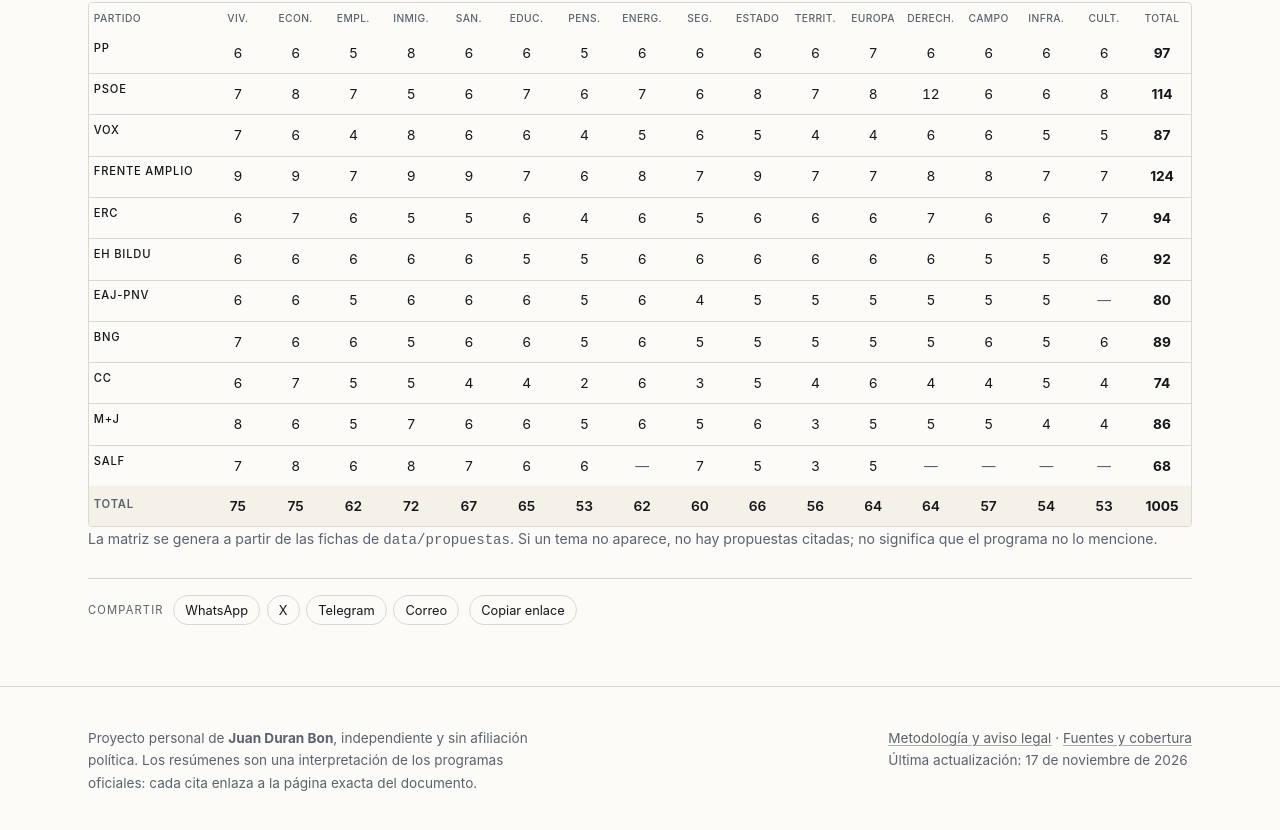
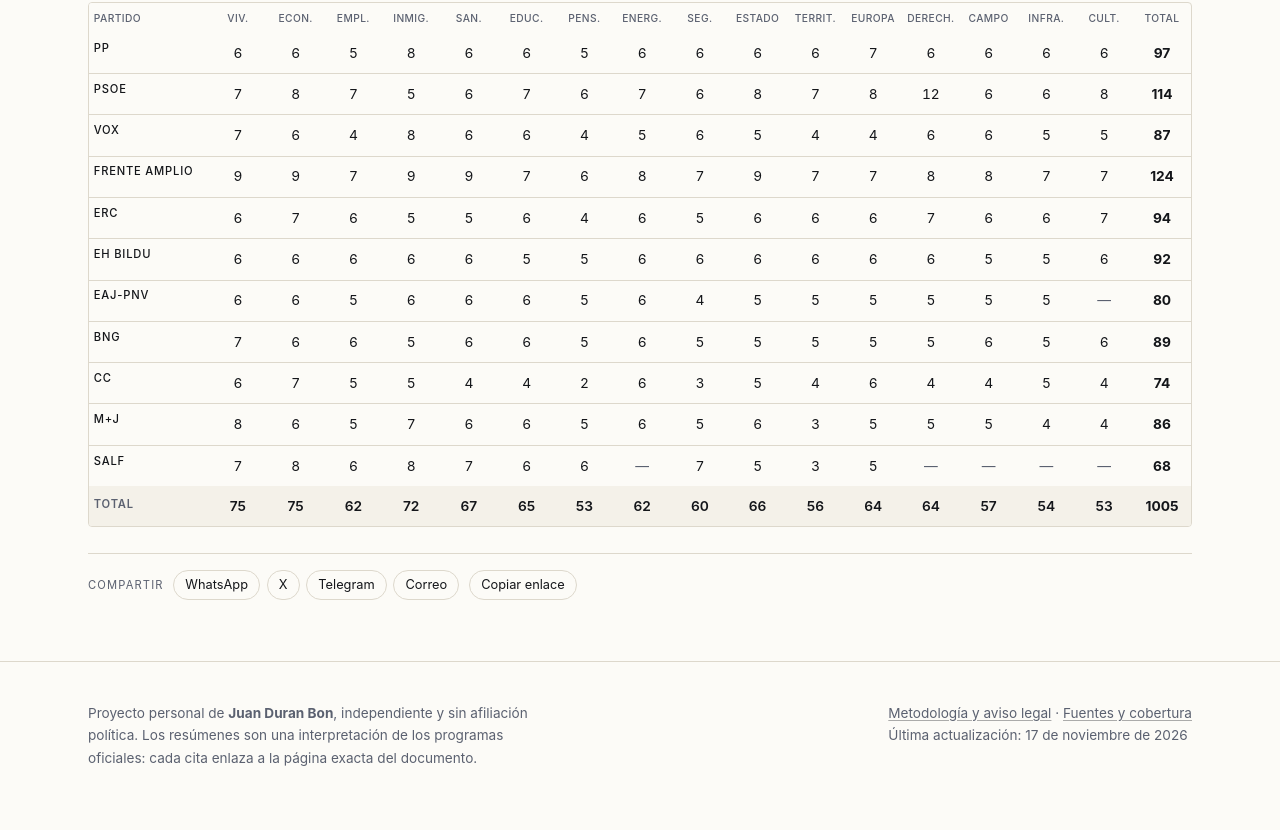
Before and after one commit to Jotis86/Elecciones_29N, an Astro site: page /fuentes in a window 1280 px wide. Shown: the part 2698-3528 px from the top of the page. Built offline with nearby package versions, Linux system fonts and the light colour scheme; Astro itself is replaced by a stand-in of ours.

Commit message:
29N: fuera nota redundante de la matriz

```diff
--- a/src/pages/fuentes.astro
+++ b/src/pages/fuentes.astro
@@ -259,12 +259,6 @@ const total = cobertura.reduce((n, fila) => n + fila.total, 0);
         })}
       </div>
 
-      <p class="aviso-legal">
-        La matriz se genera a partir de las fichas de <code>data/propuestas</code>.
-        Si un tema no aparece, no hay propuestas citadas; no significa que el
-        programa no lo mencione.
-      </p>
-
       <Compartir texto="Fuentes y cobertura de los programas del 29N" />
     </div>
   </section>
```
